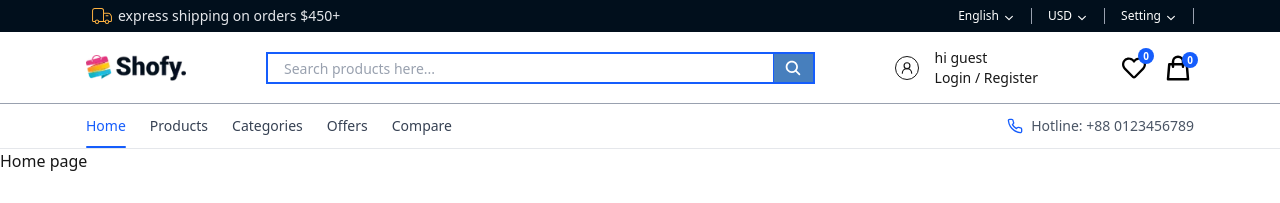
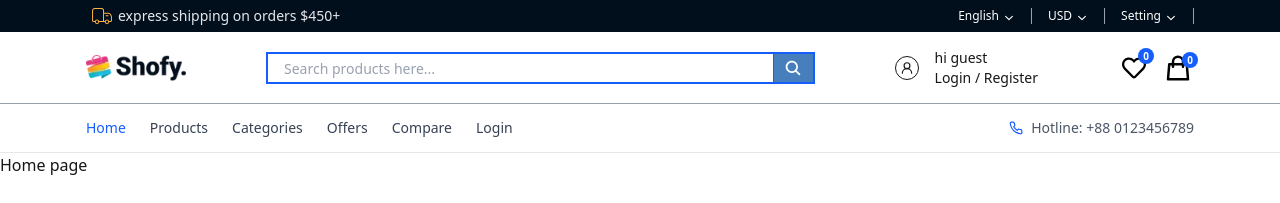
Before and after one commit to Shamiul40/shofyyt-ecommerce-fullstack-website, a Next.js app: page / in a window 1280 px wide. Shown: the top 203 px of the page. Built offline with nearby package versions, Linux system fonts and the light colour scheme.

Commit message:
bottom header

```diff
--- a/src/components/header/BottomHeader.tsx
+++ b/src/components/header/BottomHeader.tsx
@@ -1,3 +1,4 @@
+
 "use client";
 
 import React, { useState } from "react";
@@ -12,57 +13,37 @@
   const [isMenuOpen, setIsMenuOpen] = useState(false);
 
   const isActive = (href: string) => {
-    if (href === "/") {
-      return pathname === "/";
-    }
-
+    if (href === "/") return pathname === "/";
     return pathname === href || pathname.startsWith(`${href}/`);
   };
 
-  const closeMenu = () => {
-    setIsMenuOpen(false);
-  };
+  return (
+    <div className="relative border-b border-gray-200">
+      <Container className="flex min-h-12 items-center justify-between">
 
-  return (
-    <div className="relative border-b border-gray-200 ">
-      <Container className="flex min-h-4 items-center justify-between">
         {/* Desktop Navigation */}
         <nav className="hidden items-center gap-6 md:flex">
-          {navLinks.map((item) => {
-            const active = isActive(item.href);
-
-            return (
+          {[...navLinks, { name: "Login", href: "/signin" }].map((item) => (
             <Link
               href={item.href}
               key={item.name}
-                aria-current={active ? "page" : undefined}
-                className={`group relative py-3 text-sm font-medium transition-colors duration-200 ${
-                  active ? "text-blue-600" : "text-gray-700 hover:text-blue-600"
+              className={`text-sm font-medium transition-colors ${
+                isActive(item.href)
+                  ? "text-blue-600"
+                  : "text-gray-700 hover:text-blue-600"
               }`}
             >
               {item.name}
-
-                {/* Active & Hover Underline */}
-                <span
-                  className={`absolute bottom-0 left-0 h-0.5 w-full origin-left rounded-full bg-blue-600 transition-transform duration-300 ${
-                    active ? "scale-x-100" : "scale-x-0 group-hover:scale-x-100"
-                  }`}
-                />
             </Link>
-            );
-          })}
+          ))}
         </nav>
 
-        {/* Hotline - Desktop */}
+        {/* Hotline */}
         <div className="hidden items-center gap-2 text-sm text-gray-600 md:flex">
-          <FiPhone className="text-base text-blue-600" />
-
+          <FiPhone className="text-blue-600" />
           <p>
             <span className="font-medium">Hotline:</span>{" "}
-            <a
-              href="tel:+880123456789"
-              className="transition-colors hover:text-blue-600"
-            >
+            <a href="tel:+880123456789" className="hover:text-blue-600">
               +88 0123456789
             </a>
           </p>
@@ -76,63 +57,41 @@
 
           <button
             type="button"
-            onClick={() => setIsMenuOpen((prev) => !prev)}
-            aria-label={isMenuOpen ? "Close menu" : "Open menu"}
-            aria-expanded={isMenuOpen}
-            aria-controls="bottom-header-mobile-menu"
-            className="flex h-9 w-9 items-center justify-center rounded-md border border-gray-200 text-gray-700 transition-colors hover:border-blue-600 hover:bg-blue-50 hover:text-blue-600"
+            onClick={() => setIsMenuOpen(!isMenuOpen)}
+            className="text-xl text-gray-700 hover:text-blue-600"
           >
-            {isMenuOpen ? (
-              <FiX className="text-xl" />
-            ) : (
-              <FiMenu className="text-xl" />
-            )}
+            {isMenuOpen ? <FiX /> : <FiMenu />}
           </button>
         </div>
       </Container>
 
-      {/* Mobile Navigation */}
-      <div
-        id="bottom-header-mobile-menu"
-        className={`absolute left-0 top-full z-50 w-full border-b border-gray-200 bg-white shadow-md transition-all duration-300 md:hidden ${
-          isMenuOpen
-            ? "visible translate-y-0 opacity-100"
-            : "invisible -translate-y-2 opacity-0 pointer-events-none"
-        }`}
-      >
-        <nav className="mx-auto flex max-w-7xl flex-col px-4 py-2 sm:px-6">
-          {navLinks.map((item) => {
-            const active = isActive(item.href);
-
-            return (
+      {/* Mobile Menu */}
+      {isMenuOpen && (
+        <nav className="absolute left-0 top-full z-50 flex w-full flex-col border-b border-gray-200 bg-white px-4 py-3 shadow-md md:hidden">
+          {[...navLinks, { name: "Login", href: "/signin" }].map((item) => (
             <Link
               href={item.href}
               key={item.name}
-                onClick={closeMenu}
-                aria-current={active ? "page" : undefined}
-                className={`border-l-2 px-4 py-3 text-sm font-medium transition-all duration-200 ${
-                  active
-                    ? "border-blue-600 bg-blue-50 text-blue-600"
-                    : "border-transparent text-gray-700 hover:border-blue-400 hover:bg-gray-50 hover:text-blue-600"
+              onClick={() => setIsMenuOpen(false)}
+              className={`py-3 text-sm font-medium transition-colors ${
+                isActive(item.href)
+                  ? "text-blue-600"
+                  : "text-gray-700 hover:text-blue-600"
               }`}
             >
               {item.name}
             </Link>
-            );
-          })}
+          ))}
 
-          {/* Mobile Hotline */}
-          <div className="mt-2 flex items-center gap-2 border-t border-gray-100 px-4 py-3 text-sm text-gray-600">
+          <div className="flex items-center gap-2 border-t border-gray-100 py-3 text-sm text-gray-600">
             <FiPhone className="text-blue-600" />
-
-            <span className="font-medium">Hotline:</span>
-
+            <span>Hotline:</span>
             <a href="tel:+880123456789" className="hover:text-blue-600">
               +88 0123456789
             </a>
           </div>
         </nav>
-      </div>
+      )}
     </div>
   );
 }
```
Lines whose indentation alone changed are shown as unchanged.
